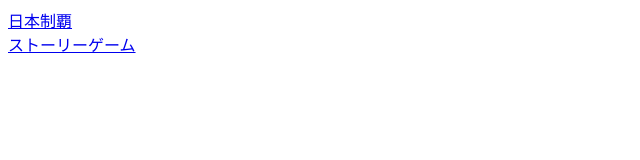
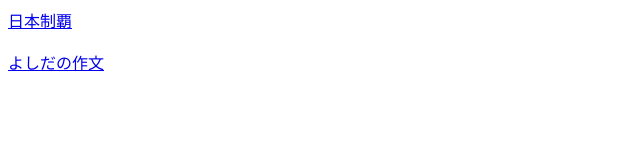
Before and after one commit to motoanago/yoshida, a plain HTML site: page index.html in a window 1280 px wide. Shown: the whole page, without its empty margins (0-640 px from the left). Drawn offline with Linux system fonts and the light colour scheme.

Commit message:
index.html

```diff
--- a/index.html
+++ b/index.html
@@ -1,4 +1,4 @@
 <div>
-  <a href="Y_MAP.html" role="button">日本制覇</a><br>
-  <a href="Y_Q.html" role="button">ストーリーゲーム</a>
+  <a href="Y_MAP.html" role="button">日本制覇</a><br><br>
+  <a href="Y_Q.html" role="button">よしだの作文</a>
 </div>
```
